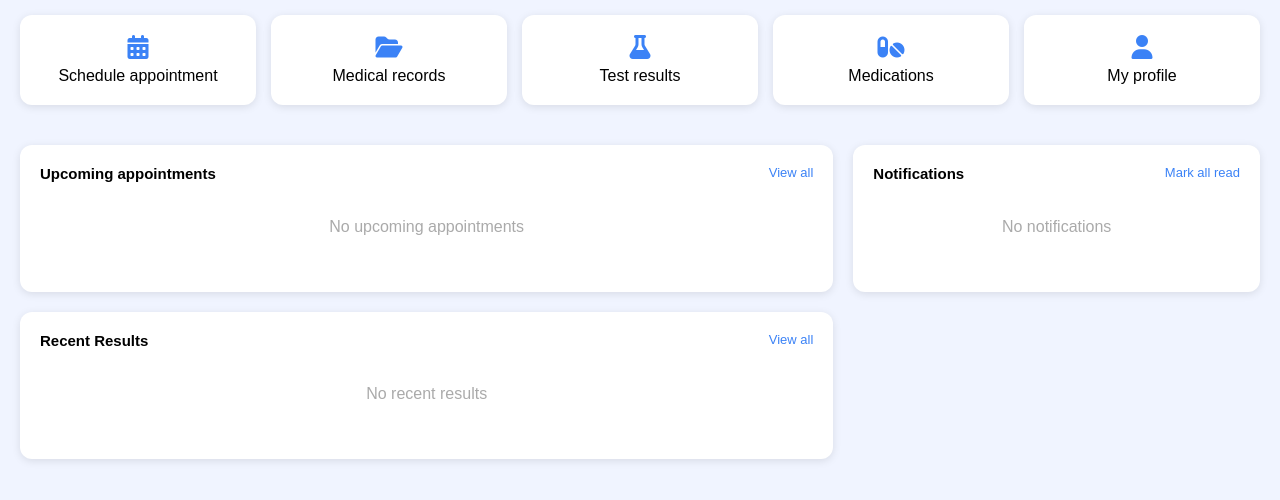
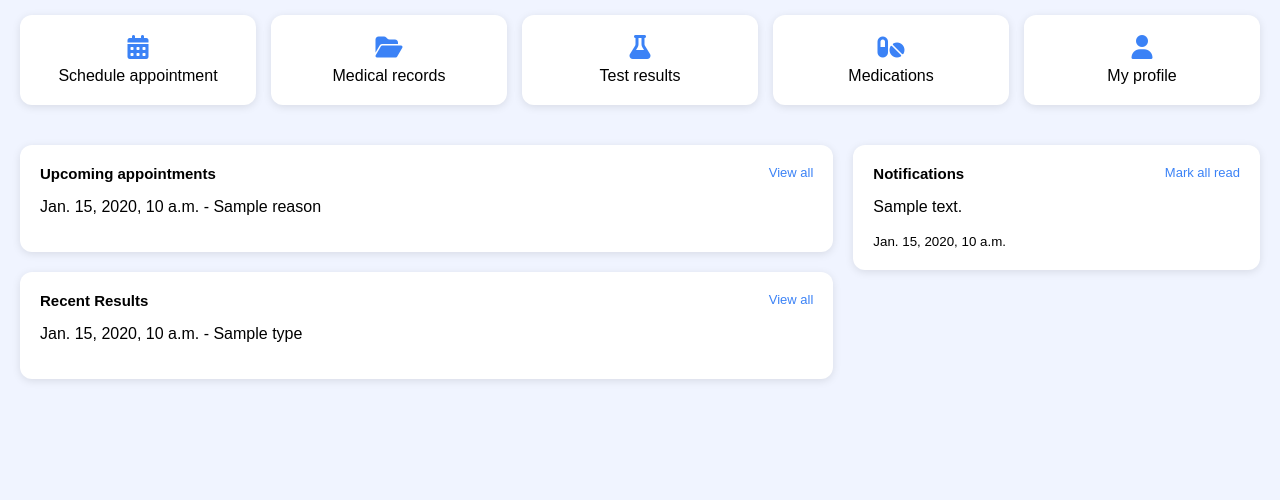
Before and after one commit to Lukopro/emr, a Django app: template apps/core/templates/patient_dashboard.html in a window 1280 px wide. Shown: the part 213-713 px from the top of the page. Run offline with Django 5.2, Linux system fonts and the light colour scheme; the template is opened without the code that fills it: most values are stand-ins (such as "Sample title", 1, 10 or a date in 2020).

```diff
--- a/apps/core/templates/patient_dashboard.html
+++ b/apps/core/templates/patient_dashboard.html
@@ -58,7 +58,13 @@
             <span> Upcoming appointments </span>
             <a href ="#"> View all</a>
         </div>
-        <p class="placeholder-text">No upcoming appointments</p>
+        {% for appt in appointments %}
+            <div class = "appointment-item">
+                <p> {{ appt.date }} - {{ appt.reason }}</p>
+            </div>
+        {% empty %}
+            <p class = "placeholder-text">No upcoming appointments</p>
+        {% endfor %}
     </div>
 
         <div class="section-card">
@@ -66,7 +72,13 @@
             <span> Recent Results </span>
             <a href ="#"> View all</a>
         </div>
+        {% for result in recent_results %}
+        <div class="appointment-item">
+            <p>{{ result.date }} - {{ result.type }}</p>
+        </div>
+        {% empty %}
         <p class="placeholder-text">No recent results</p>
+        {% endfor %}
     </div>
     </div>
 
@@ -76,7 +88,14 @@
             <span> Notifications </span>
             <a href ="#"> Mark all read</a>
         </div>
+        {% for notification in notifications %}
+        <div class="appointment-item">
+            <p>{{ notification.message }}</p>
+            <small>{{ notification.timestamp }}</small>
+        </div>
+    {% empty %}
         <p class="placeholder-text">No notifications</p>
+    {% endfor %}
     </div>
     </div>
   </div>
--- a/apps/core/templates/patient_profile.html
+++ b/apps/core/templates/patient_profile.html
@@ -12,7 +12,7 @@
 <body>
     <div class="navbar">
         <div class="nav-left">
-            <button class="back-btn" onclick="window.location.href='{% url 'patient_dashboard' %}'"><i class="fa-solid fa-arrow-left"></i></button>
+            <button class="back-btn" onclick="goBack()"><i class="fa-solid fa-arrow-left"></i></button>
             <h1>HealthPath</h1>
         </div>
         <div class="nav-right">
@@ -300,6 +300,10 @@
         //need top implement API call to update personal info
         closeModal('edit-personal-modal');
     }
+
+    function goBack() {
+        window.location.href = "{% url 'patient_dashboard' %}";
+    }
 </script>
 </body>
 </html>
```
